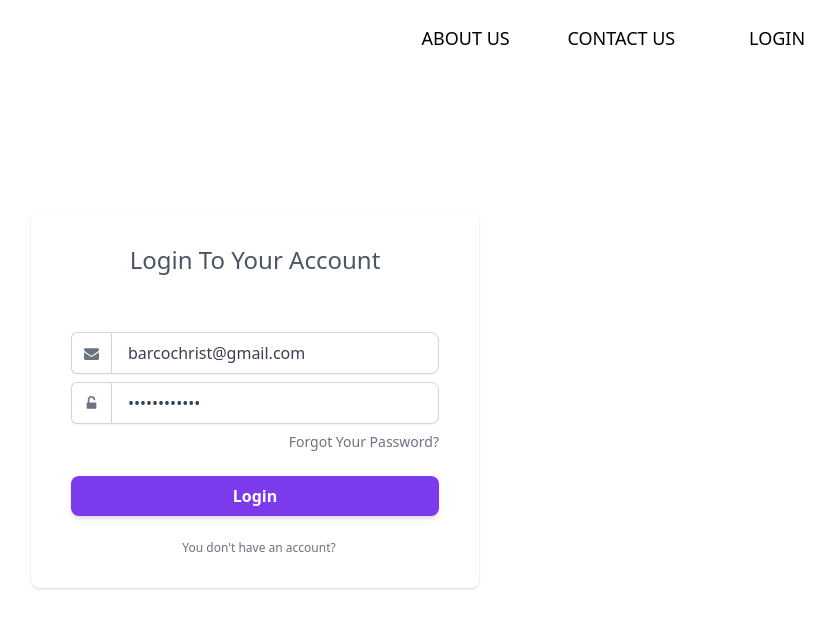
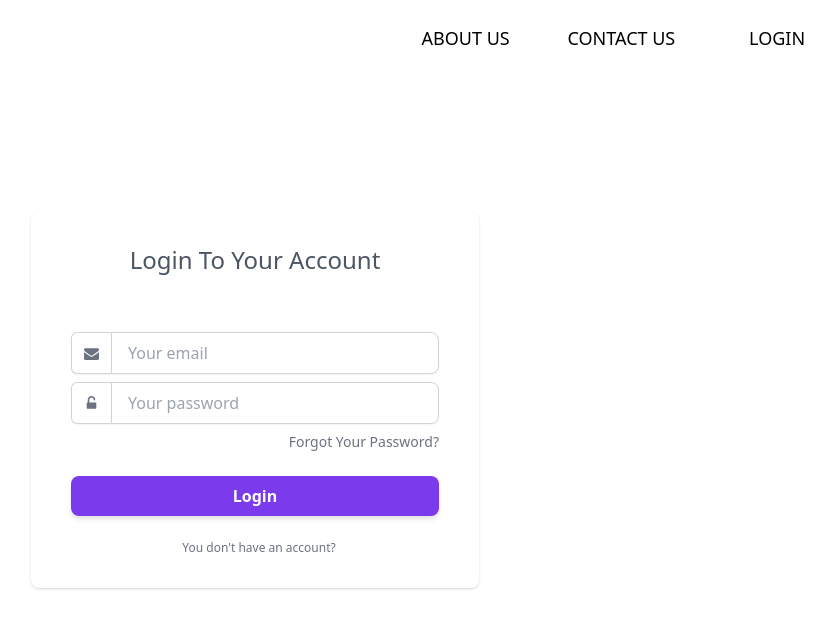
Before and after one commit to Hambre-cero/hackathon-front, a React (Create React App) app: page /login in a window 1280 px wide. Shown: the top 628 px of the page, without its empty margins (385-1220 px from the left). Built offline with nearby package versions, Linux system fonts and the light colour scheme; no server answers.

Commit message:
refactor: remove comments and hard code data

```diff
--- a/src/pages/Login/Login.jsx
+++ b/src/pages/Login/Login.jsx
@@ -8,8 +8,8 @@ const Login = () => {
   const { login } = useContext(AutContext)
 
   const initialState = {
-    username: 'barcochrist@gmail.com',
-    password: 'Barcochrist4'
+    username: '',
+    password: ''
   }
 
   const { handleInputChange, values } = useForm(initialState)
--- a/src/providers/AuthProvivider.jsx
+++ b/src/providers/AuthProvivider.jsx
@@ -88,8 +88,6 @@ const AuthProvivider = ({ children }) => {
     const response = await fetchToken('api/users/me')
 
     if (response.id !== '' || null) {
-      // localStorage.setItem('tokenEdonate', response.headers.Authorization)
-
       const {
         response: { id, name, email }
       } = response
```
